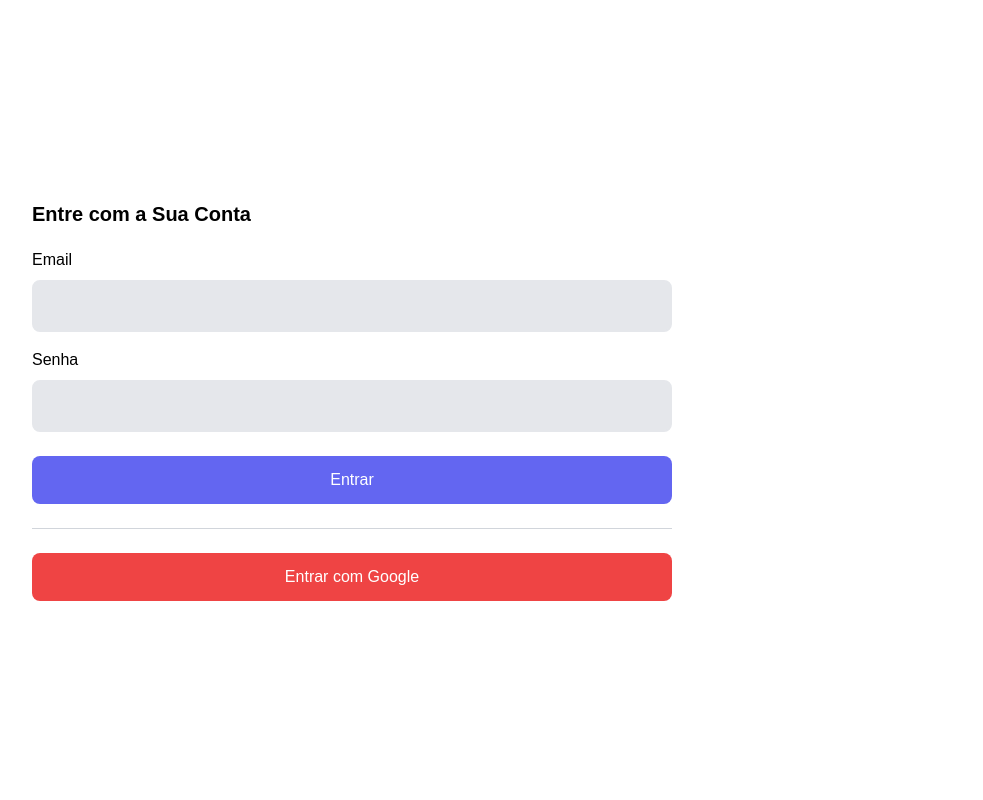
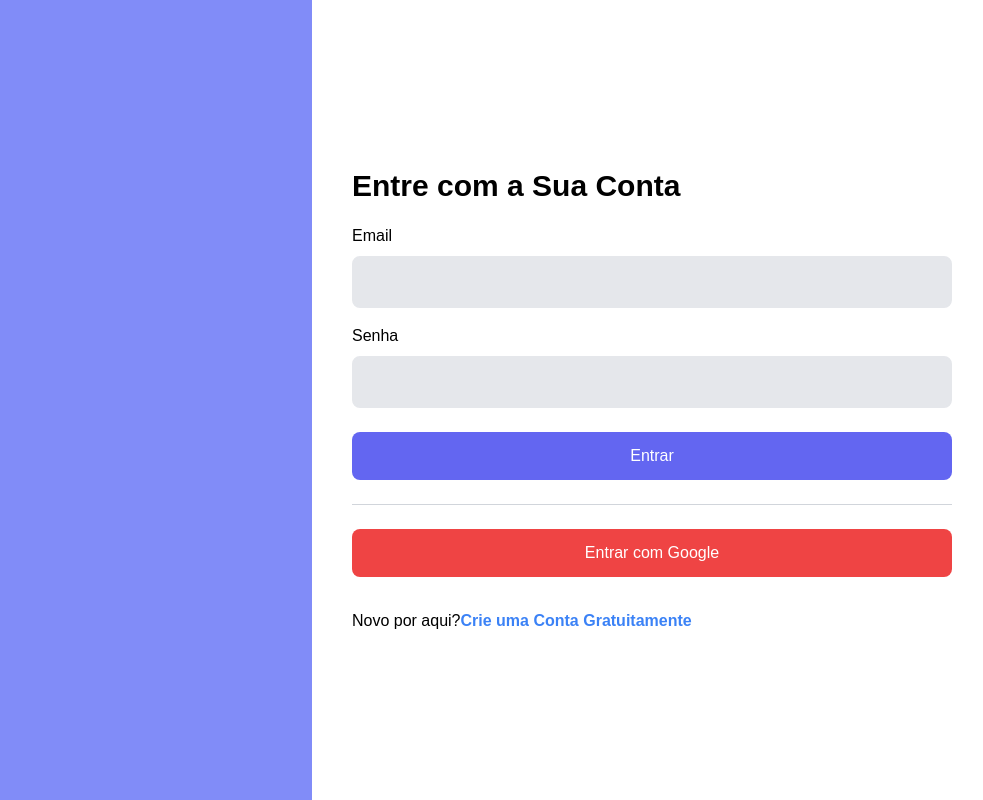
Before and after one commit to neanderdev/projeto-nextjs-template-admin, a Next.js app: page /autenticacao in a window 1280 px wide. Shown: the whole page, without its empty margins (288-1271 px from the left). Built offline with nearby package versions, Linux system fonts and the light colour scheme.

Commit message:
Tela de Autenticação #03

```diff
--- a/src/pages/autenticacao.tsx
+++ b/src/pages/autenticacao.tsx
@@ -16,9 +16,13 @@ export default function Autenticacao() {
     }
 
     return (
-        <div className='flex flex-col h-screen justify-center items-center'>
-            <div className='w-1/2'>
-                <h1 className='text-xl font-semibold mb-5'>
+        <div className='flex h-screen justify-center items-center'>
+            <div className='hidden md:block md:w-1/2'>
+                <div className='h-screen w-full bg-indigo-400' />
+            </div>
+
+            <div className='m-10 w-full md:w-1/2'>
+                <h1 className='text-3xl font-semibold mb-5'>
                     {
                         modo === 'login'
                             ? 'Entre com a Sua Conta'
@@ -61,6 +65,28 @@ export default function Autenticacao() {
                 >
                     Entrar com Google
                 </button>
+
+                {
+                    modo === 'login'
+                        ? (
+                            <p className='mt-8'>
+                                Novo por aqui?
+
+                                <span className='text-blue-500 hover:text-blue-700 font-semibold cursor-pointer' onClick={() => setModo('cadastro')}>
+                                    Crie uma Conta Gratuitamente
+                                </span>
+                            </p>
+                        )
+                        : (
+                            <p className='mt-8'>
+                                Já faz parte da nossa comunidade?
+
+                                <span className='text-blue-500 hover:text-blue-700 font-semibold cursor-pointer' onClick={() => setModo('login')}>
+                                    Entre com a suas Credenciais
+                                </span>
+                            </p>
+                        )
+                }
             </div>
         </div>
     );
```
Also changed, not shown: next.config.js (line endings or trailing spaces).
